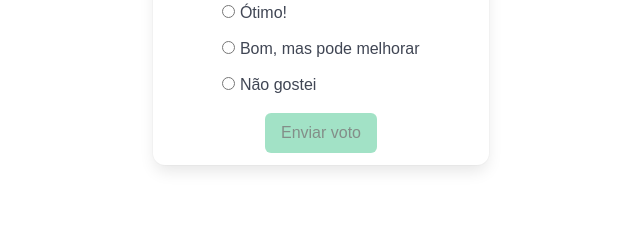
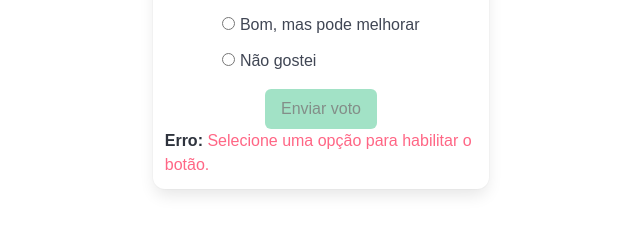
Before and after one commit to magas-xlr/spa-golden-verbena, a plain HTML site: page index.html in a window 1280 px wide. Shown: the part 403-636 px from the top of the page, without its empty margins (319-959 px from the left). Drawn offline with nearby package versions, Linux system fonts and the light colour scheme.

Commit message:
add error message

```diff
--- a/index.html
+++ b/index.html
@@ -30,9 +30,10 @@
                         <label for="nao-gostei">Não gostei</label>
                     </div>
                 </fieldset>
-
-                <button  class="button is-success mt-4">Enviar voto</button>
-
+                <button class="button is-success mt-4" id="btnEnviar" disabled>Enviar voto</button>
+                <p id="mensagemErro" class="has-text-danger" style="display: none;">
+                    <strong>Erro:</strong> Selecione uma opção para habilitar o botão.
+                </p>
             </form>
         </div>
     </section>
--- a/script.js
+++ b/script.js
@@ -3,12 +3,15 @@ document.addEventListener('DOMContentLoaded', function () {
 
     const btnEnviar = document.querySelector('button');
     const radios = document.querySelectorAll('input[name="voto"]');
+    const mensagemErro = document.getElementById('mensagemErro');
     function verificarSelecao() {
         const Selecionada = Array.from(radios).some(radio => radio.checked);
         if (Selecionada) {
             btnEnviar.disabled = false;
+            mensagemErro.style.display = 'none'; // Esconde a mensagem de erro quando uma opção é selecionada
         } else {
             btnEnviar.disabled = true;
+            mensagemErro.style.display = 'block'; // Mostra a mensagem de erro quando nenhuma opção é selecionada
         }
     }
     radios.forEach(radio => {
```
